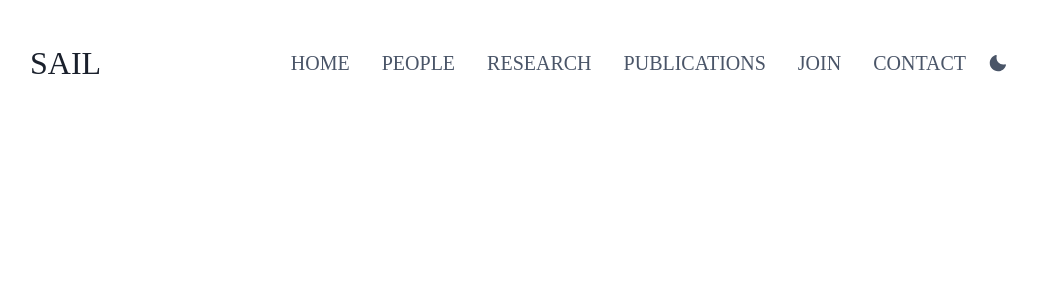
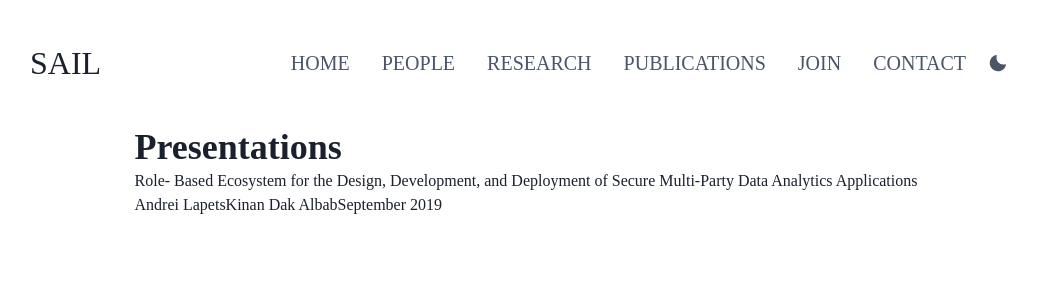
Before and after one commit to hicsail/hicsail.github.io, a React app: page /presentations in a window 1280 px wide. Shown: the top 300 px of the page, without its empty margins (114-1151 px from the left). Built offline with nearby package versions, Linux system fonts and the light colour scheme; a web font is replaced by a local one.

Commit message:
add presentations page

```diff
--- a/src/pages/Presentations.tsx
+++ b/src/pages/Presentations.tsx
@@ -1,4 +1,23 @@
-import { Box } from '@chakra-ui/react';
+import { Box, Flex, Heading, Stack, Text } from '@chakra-ui/react';
 import * as React from 'react';
+import { PRESENTATIONS_LIST } from '../utils/data';
 
-export const Presentations: React.VFC = () => <Box></Box>;
+export const Presentations: React.VFC = () => (
+  <Box>
+    <Box>
+      <Heading>Presentations</Heading>
+    </Box>
+    <Box>
+      <Stack direction={'row'} spacing={4}></Stack>
+      {PRESENTATIONS_LIST.map((presentation) => (
+        <Flex direction="column">
+          <Box>{presentation.title}</Box>
+          <Box>
+            {presentation.authors}
+            {presentation.date}
+          </Box>
+        </Flex>
+      ))}
+    </Box>
+  </Box>
+);
```
